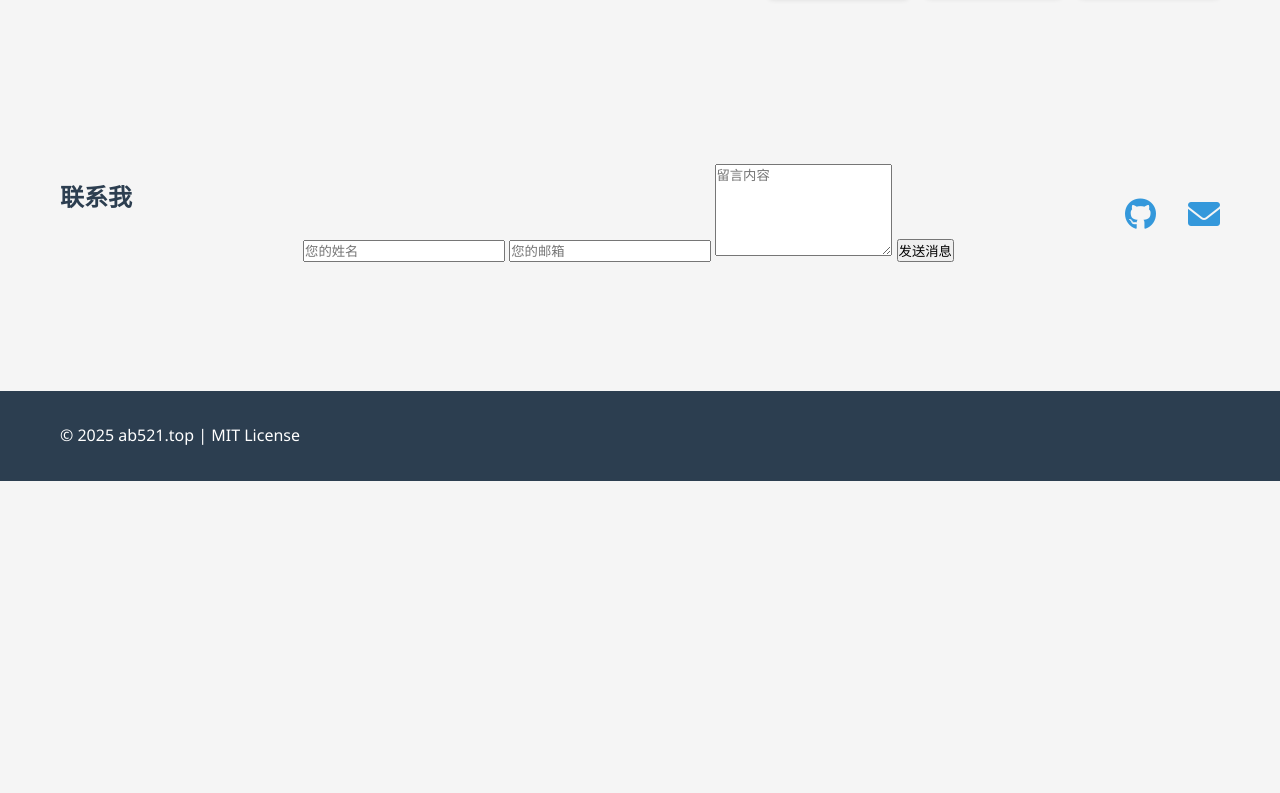
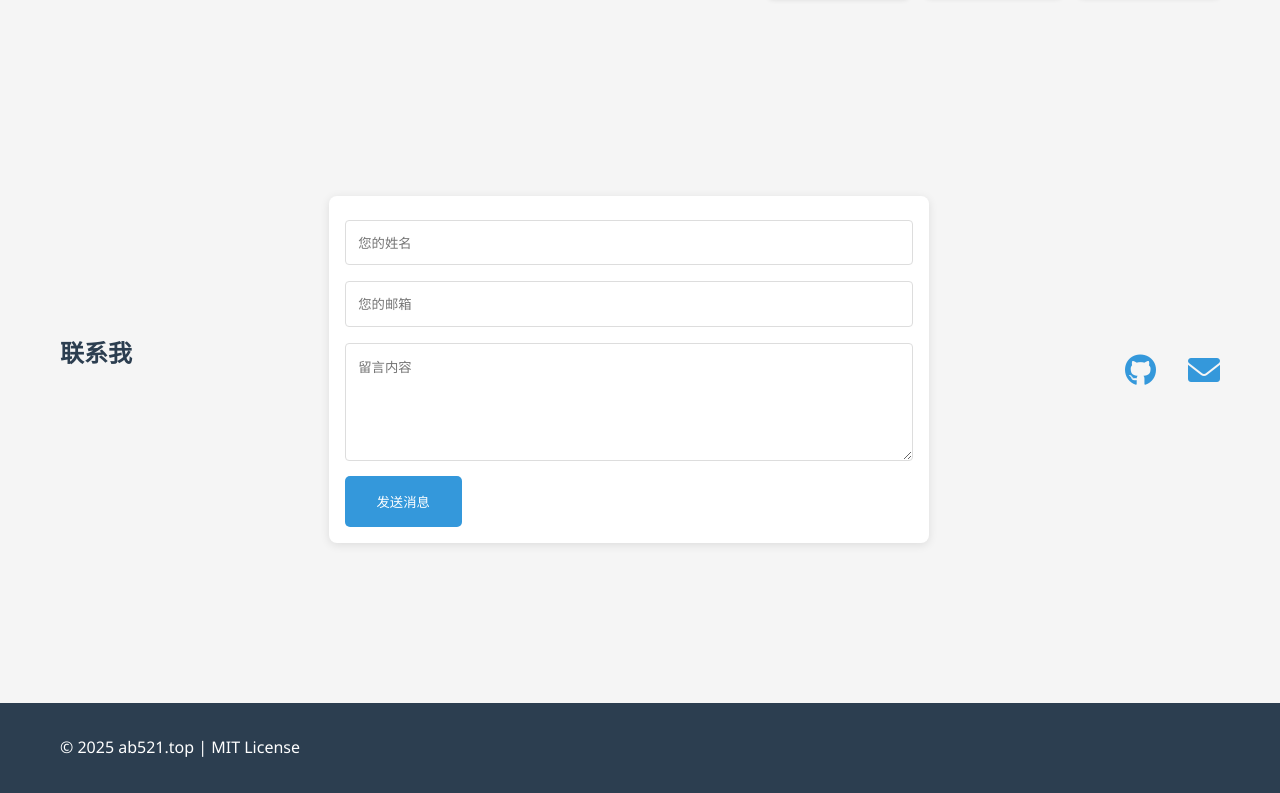
Before and after one commit to sun0703/my-website, a plain HTML site: page index.html in a window 1280 px wide. Shown: the part 1109-1902 px from the top of the page. Before the commit the page ends 1590 px from the top, so only its background shows below. Drawn offline with nearby package versions, Linux system fonts and the light colour scheme.

Commit message:
Update style.css

```diff
--- a/style.css
+++ b/style.css
@@ -173,3 +173,57 @@ footer {
         font-size: 2rem;
     }
 }
+/* 联系表单样式 */
+.contact-form {
+    max-width: 600px;
+    margin: 2rem auto;
+    padding: 1rem;
+    background: #fff;
+    border-radius: 8px;
+    box-shadow: 0 2px 10px rgba(0,0,0,0.1);
+}
+
+.contact-form input,
+.contact-form textarea {
+    width: 100%;
+    padding: 0.8rem;
+    margin: 0.5rem 0;
+    border: 1px solid #ddd;
+    border-radius: 4px;
+}
+
+.contact-form button {
+    background: #3498db;
+    color: white;
+    padding: 1rem 2rem;
+    border: none;
+    border-radius: 5px;
+    cursor: pointer;
+    transition: background 0.3s;
+}
+
+.contact-form button:hover {
+    background: #2980b9;
+}
+/* 暗黑模式样式 */
+.dark-mode {
+    background: #1a1a1a;
+    color: #ffffff;
+}
+
+.dark-mode nav {
+    background: #2c3e50;
+}
+
+.dark-mode .contact-form {
+    background: #2c3e50;
+    box-shadow: 0 2px 10px rgba(0,0,0,0.3);
+}
+
+.theme-toggle {
+    background: none;
+    border: none;
+    color: #3498db;
+    cursor: pointer;
+    font-size: 1.2rem;
+}
```
